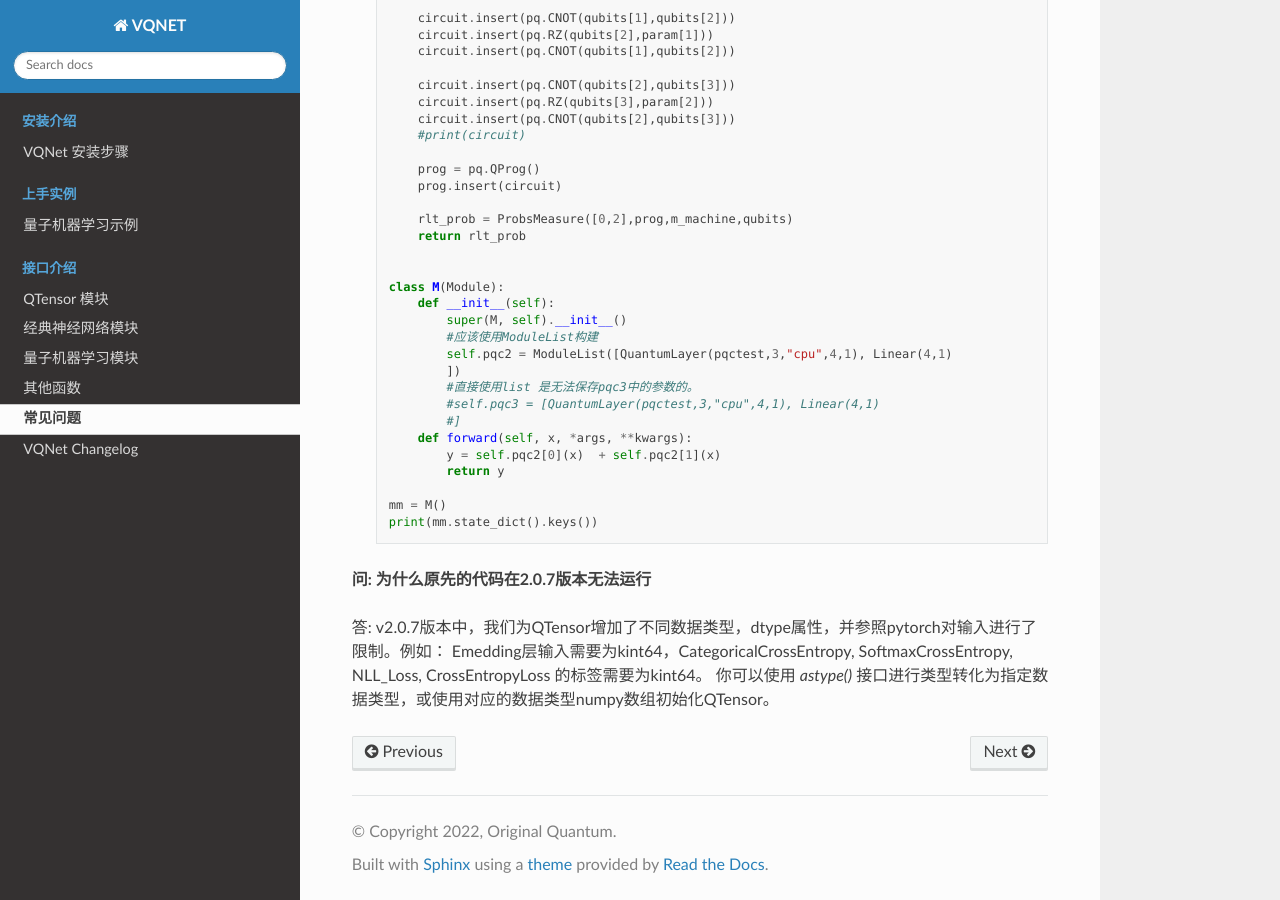
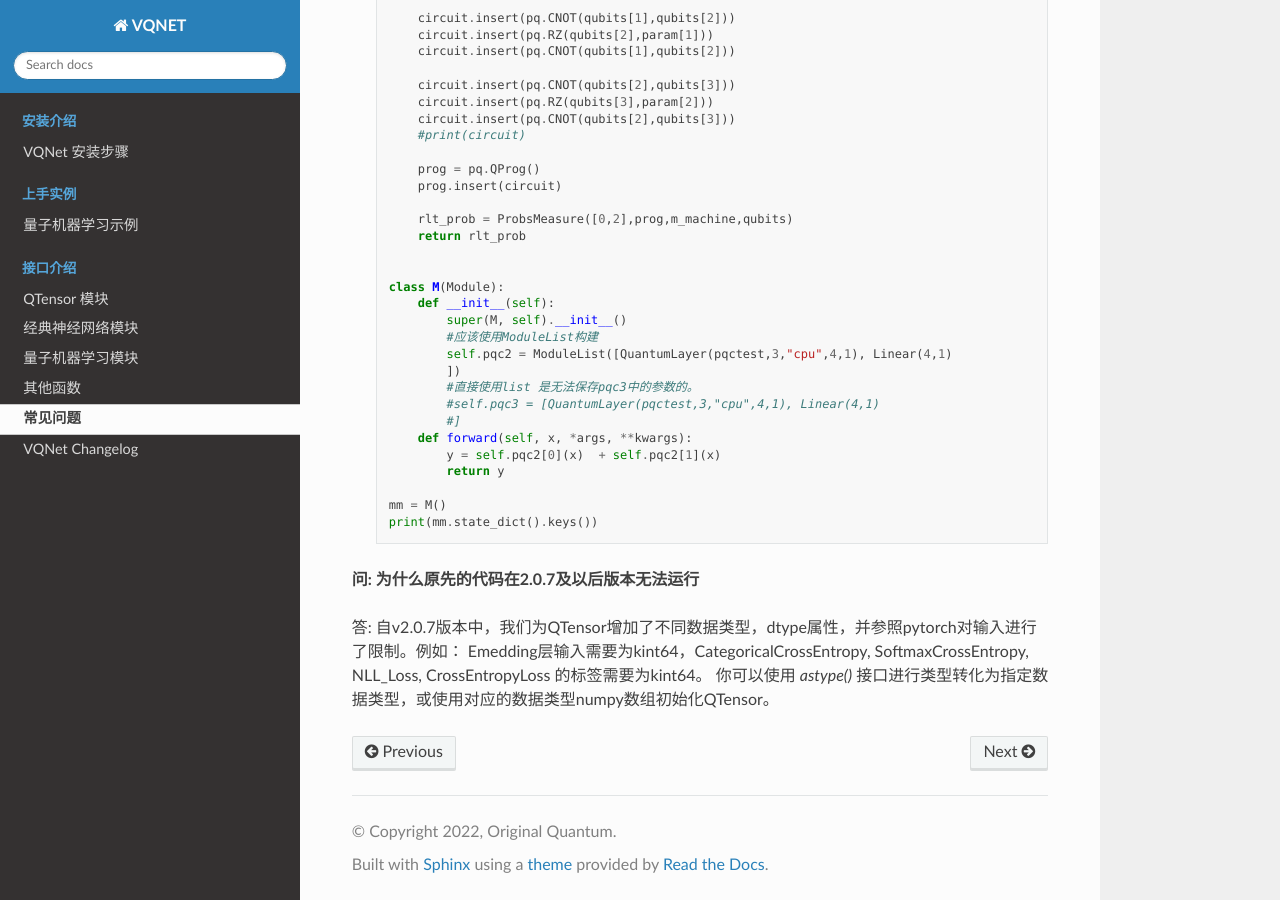
Before and after one commit to OriginQ/VQNET2.0-tutorial, a Sphinx documentation site: the page built from source/rst/FAQ.rst, in a window 1280 px wide and 900 px high, scrolled down 1764 px. Built offline with Sphinx 7.4.7 and the Read the Docs theme 2.0.0, drawn with Linux system fonts in a browser that asks for light colours.

Commit message:
[fix] fix some typo

```diff
--- a/source/rst/FAQ.rst
+++ b/source/rst/FAQ.rst
@@ -92,7 +92,7 @@ VQNet提供的 ``QuantumLayer`` 以及 ``QuantumLayerV2`` 类已经封装了量
         mm = M()
         print(mm.state_dict().keys())
 
-**问: 为什么原先的代码在2.0.7版本无法运行**
+**问: 为什么原先的代码在2.0.7及以后版本无法运行**
 
-答: v2.0.7版本中，我们为QTensor增加了不同数据类型，dtype属性，并参照pytorch对输入进行了限制。例如： Emedding层输入需要为kint64，CategoricalCrossEntropy, SoftmaxCrossEntropy, NLL_Loss, CrossEntropyLoss 的标签需要为kint64。
+答: 自v2.0.7版本中，我们为QTensor增加了不同数据类型，dtype属性，并参照pytorch对输入进行了限制。例如： Emedding层输入需要为kint64，CategoricalCrossEntropy, SoftmaxCrossEntropy, NLL_Loss, CrossEntropyLoss 的标签需要为kint64。
 你可以使用 `astype()` 接口进行类型转化为指定数据类型，或使用对应的数据类型numpy数组初始化QTensor。
--- a/source/rst/nn.rst
+++ b/source/rst/nn.rst
@@ -1916,7 +1916,7 @@ CrossEntropyLoss
 
 
 激活函数
-*********************************************************---
+*********************************************************
 
 Activation
 =================================
@@ -2821,7 +2821,7 @@ precision_recall_f1_N_score
 
 
 precision_recall_f1_Multi_score
-=================================^^^^^^^
+=================================
 
 .. py:class:: pyvqnet.utils.metrics.precision_recall_f1_Multi_score(y_true_Qtensor, y_pred_Qtensor, N, average)
 
--- a/source/rst/qnn.rst
+++ b/source/rst/qnn.rst
@@ -3356,7 +3356,7 @@ rzz
         #    [[0.       +0.j        0.       +0.j       ]
         #     [0.       +0.j        0.       +0.j       ]]]]]
 
-RZX
+rzx
 ============================
 
 .. py:function:: pyvqnet.qnn.vqc.rzx(q_machine, wires, params=None, num_wires=None, use_dagger=False)
```
